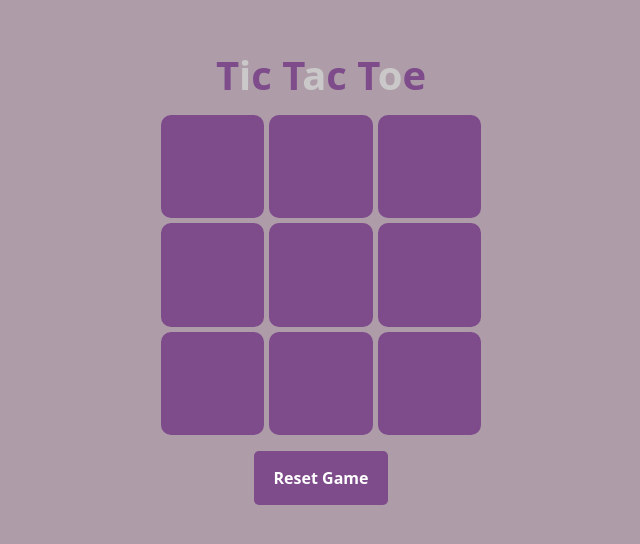
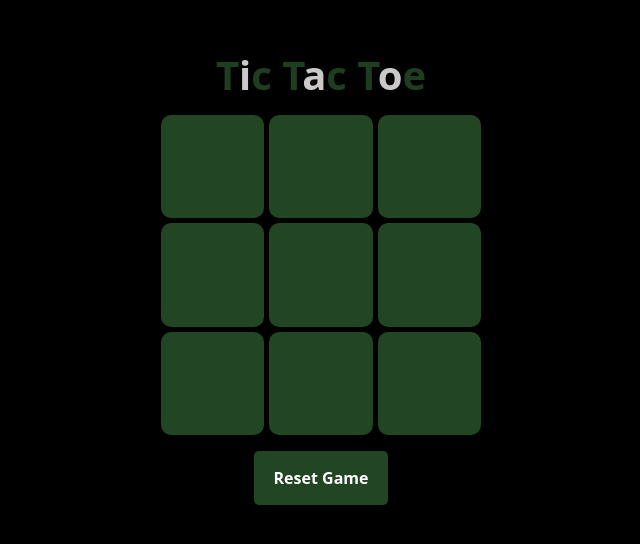
Before and after one commit to haider7575/mini-game-with-JS, a plain HTML site: page index.html in a window 1280 px wide. Shown: the part 122-666 px from the top of the page, without its empty margins (319-959 px from the left). Drawn offline with nearby package versions, Linux system fonts and the light colour scheme.

Commit message:
style and color changes

```diff
--- a/style.css
+++ b/style.css
@@ -1,5 +1,5 @@
 body{
-    background-color: 	#ae9da9;
+    background-color: black;
 }
 .msg-container {
     position: fixed;
@@ -7,7 +7,7 @@ body{
     left: 50%;
     transform: translate(-50%, -50%);
     text-align: center;
-    background: #7e4b8b;
+    background: #214522e6;
     padding: 15px 20px;
     border-radius: 8px;
     color: white;
@@ -18,7 +18,7 @@ body{
 }
 .heading{
     font-size: 40px;
-    color: #7e4b8b;
+    color: #214522e6;
     font-weight: 900;
 }
 
@@ -44,8 +44,8 @@ body{
 .box {
     width: 100%;
     aspect-ratio: 1 / 1;
-    background: #7e4b8b;
-    border: 2px solid #7e4b8b;
+    background: #224523;
+    border: 2px solid #224523;
     border-radius: 10px;
     font-size: 3rem;
     font-weight: 900;
@@ -58,7 +58,7 @@ body{
 
 .btn,
 #new-btn {
-    background-color: #7e4b8b;
+    background-color: #224523;
     color: white;
     border: none;
     padding: 15px 20px;
@@ -71,7 +71,7 @@ body{
 
 .btn:hover,
 #new-btn:hover {
-    background-color: #aaaaaa;
+    background-color: #255746;
     color: white;
 }
 
```
